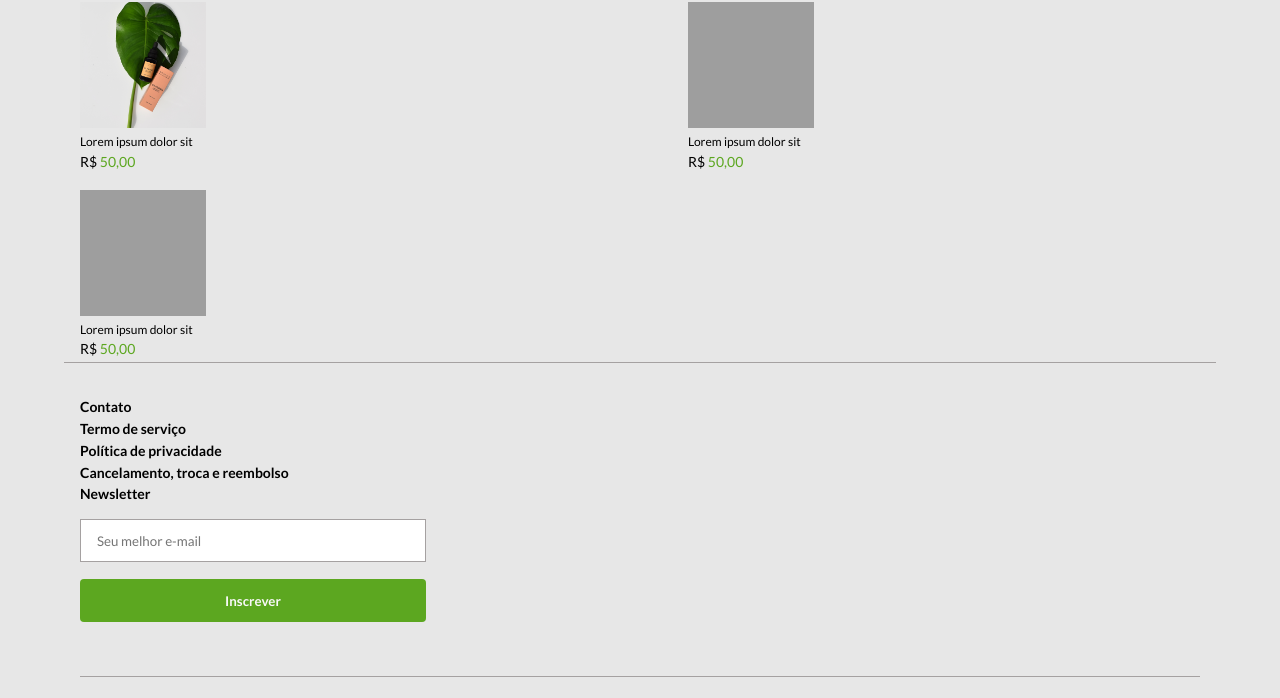
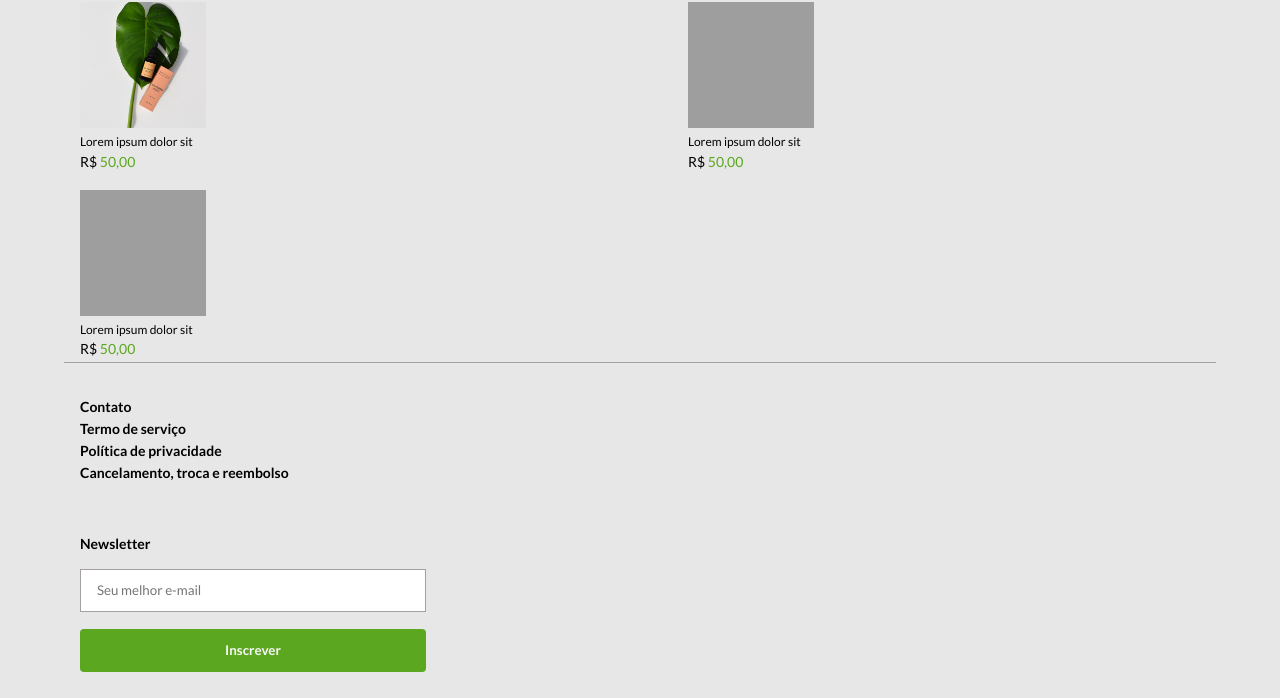
Before and after one commit to euheber/DevChallenge---Selfcare, a plain HTML site: page index.html in a window 1280 px wide. Shown: the part 1021-1719 px from the top of the page. Drawn offline with Linux system fonts and the light colour scheme; grey boxes are pictures that could not be loaded.

Commit message:
fixed input

```diff
--- a/style/style.css
+++ b/style/style.css
@@ -22,7 +22,10 @@ body{
 
 .icon{
     width: 1rem;
+    cursor: pointer;
 }
+
+
 
 #logo{
     width: 4rem;
@@ -110,19 +113,25 @@ main{
 footer{
 width: 90vw;
 margin: 0 auto;
-padding: 2.188rem 1rem 0 1rem ;
+padding: 2.188rem 1rem 1.933rem 1rem ;
 border-top: 1px solid var(--grey);
-height: 27.625rem;
 }
 
 #footer-info p{
     margin-bottom: .3rem;
     font-weight: 700;
     font-size: 0.875rem;
+    cursor: pointer;
+    transition: 0.5s ease;
+}
+
+
+#footer-info p:hover{
+    color: var(--green);
 }
 
 #newsletter{
-    margin-top:3.375rem auto 0 auto;
+    margin: 3.375rem auto 0 auto;
     display: flex;
     flex-direction: column;
     border-bottom: 1px solid var(--grey);
```
